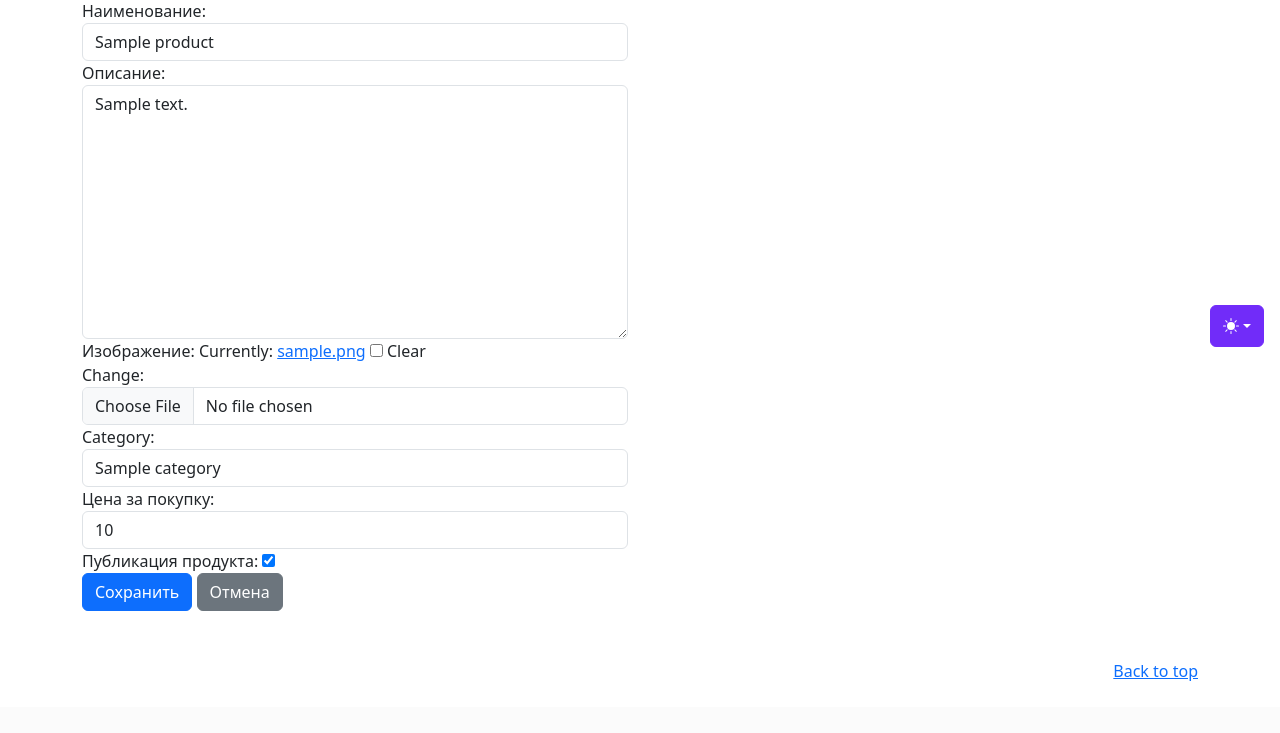
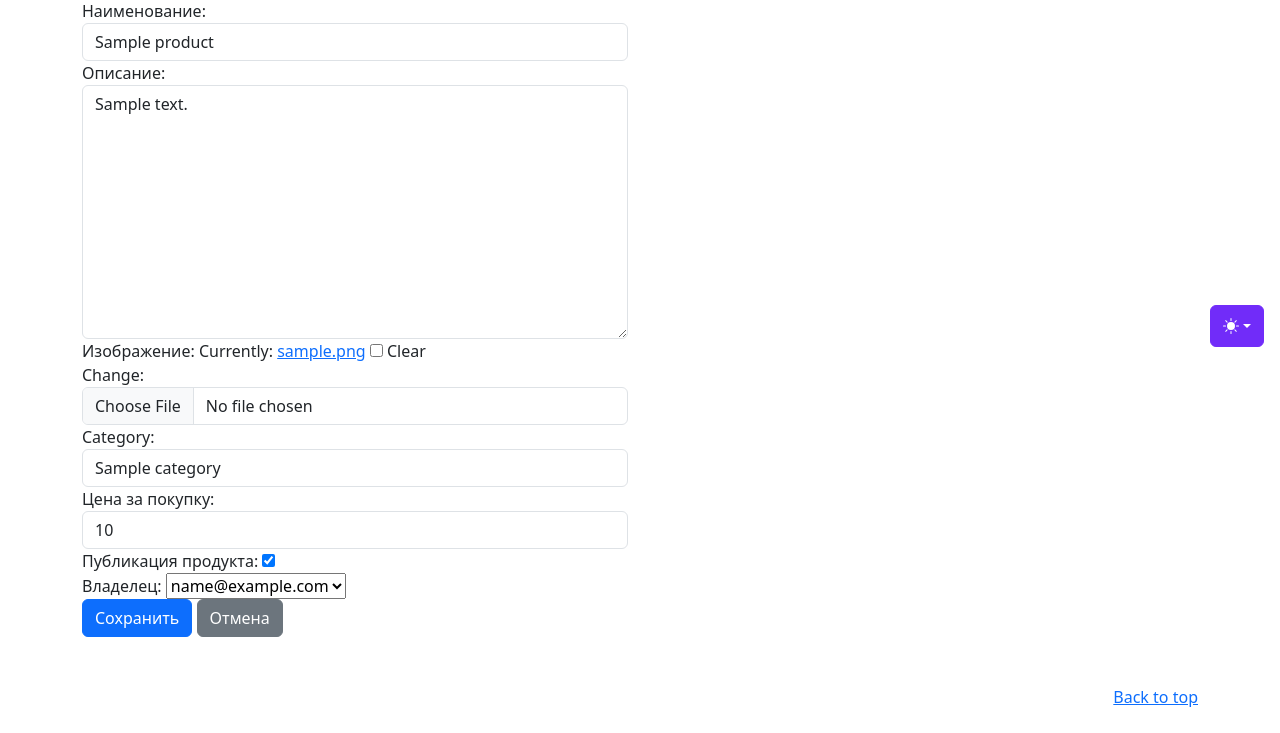
Before and after one commit to ekaterinakurochkina/Django_homework, a Django app: page /catalog/catalog/1/edit/ in a window 1280 px wide. Shown: the part 437-1170 px from the top of the page. Before the commit the page ends 1118 px from the top, so only its background shows below. Run offline with Django 5.2, Linux system fonts and the light colour scheme; a user stored in the database is signed in; tables that the repository leaves empty hold one stand-in row (values such as "Sample post"); parts of the project's set-up code (start-up, migrations or seed data) failed here and were passed over; some libraries are stand-ins or nearby versions.

Commit message:
28 права доступа

```diff
--- a/catalog/forms.py
+++ b/catalog/forms.py
@@ -19,7 +19,7 @@ class StyleFormMixin:
 class ProductForm(StyleFormMixin, forms.ModelForm):
     class Meta:
         model = Product
-        fields = ['name', 'description', 'image', 'category', 'price', 'created_at', 'is_published']
+        fields = ['name', 'description', 'image', 'category', 'price', 'created_at', 'is_published','owner']
         exclude = ['created_at', 'updated_at']
 
     def __init__(self, *args, **kwargs):
@@ -32,6 +32,7 @@ class ProductForm(StyleFormMixin, forms.ModelForm):
         self.fields['image'].widget.attrs.update({'class': 'form-control'})
         self.fields['category'].widget.attrs.update({'class': 'form-control'})
         self.fields['price'].widget.attrs.update({'class': 'form-control', 'placeholder': 'Введите цену'})
+        # self.fields['owner'].widget.attrs.update({'class': 'form-control'})
         # self.fields['created_at'].widget.attrs.update({'class': 'form-control', 'placeholder': 'Введите дату'})
 
     def clean_name(self):
@@ -61,9 +62,9 @@ class ProductForm(StyleFormMixin, forms.ModelForm):
                 raise ValidationError("Файл недопустимого формата")
         return image
 
-    # def owner(self):
-    #     owner = self.request.user
-    #     return owner
+    def create_owner(self):
+        owner = self.request.user
+        return owner
 
 
 class CategoryForm(StyleFormMixin, forms.ModelForm):
--- a/catalog/models.py
+++ b/catalog/models.py
@@ -25,8 +25,7 @@ class Product(models.Model):
     created_at = models.DateTimeField(auto_now_add=True, verbose_name='Дата создания')
     updated_at = models.DateTimeField(auto_now=True, verbose_name='Дата последнего изменения', null=True)
     is_published = models.BooleanField(verbose_name="Публикация продукта", default=False)
-    # owner = models.ForeignKey(User, verbose_name="Владелец", help_text="Укажите владельца товара", blank=True, null=True, on_delete=models.SET_NULL)
-    owner = models.ForeignKey(User, verbose_name="Владелец", help_text="Укажите владельца товара", blank=True, default=User.email, null=True, on_delete=models.SET_NULL)
+    owner = models.ForeignKey(User, verbose_name="Владелец", help_text="Укажите владельца товара", blank=True,  null=True, on_delete=models.SET_NULL) # default=User.email,
 
     def __str__(self):
         return self.name
--- a/catalog/templates/catalog/product_confirm_delete.html
+++ b/catalog/templates/catalog/product_confirm_delete.html
@@ -4,10 +4,15 @@
 
 {% block content %}
 <h2>Удаление товара</h2>
+{% if perms.user.can_unpublish_product %}
     <p>Вы уверены, что хотите удалить продукт "{{ object.name }}"?</p>
     <form method="post">
         {% csrf_token %}
         <button type="submit" class="btn btn-danger">Удалить</button>
         <a href="{% url 'catalog:product_list' %}" class="btn btn-secondary">Отмена</a>
     </form>
+{% else  %}
+    <p>У Вас нет прав для удаления этого товара</p>
+    <a href="{% url 'catalog:product_list' %}" class="btn btn-primary">Вернуться в каталог</a>
+{% endif  %}
 {% endblock %}
--- a/catalog/templates/catalog/product_list.html
+++ b/catalog/templates/catalog/product_list.html
@@ -11,7 +11,7 @@
       <div class="row row-cols-1 row-cols-sm-2 row-cols-md-3 g-3">
         {% for product in object_list %}
 
-        {% if product.is_published == True and not perms.user.can_unpublish_product %} <!-- если вы не модератор, вы увидите только опубликованные товары -->
+        {% if not perms.user.can_unpublish_product and product.is_published == True %} <!-- если вы не модератор, вы увидите только опубликованные товары -->
           <div class="col">
             <div class="card shadow-sm">
               <div class="card-image">
@@ -31,7 +31,7 @@
             </div>
           </div>
 
-        {% elif perms.user.can_unpublish_product or product.owner == user.email %}  <!-- если вы модератор или владелец товаров, вы увидите их все -->
+        {% elif perms.user.can_unpublish_product %}  <!-- если вы модератор или владелец товаров, вы увидите их все  or product.owner == user.email-->
           <div class="col">
             <div class="card shadow-sm">
               <div class="card-image">
```
Also changed, not shown: groups.json (added, +1 -0 lines). Lines whose indentation alone changed are shown as unchanged.
